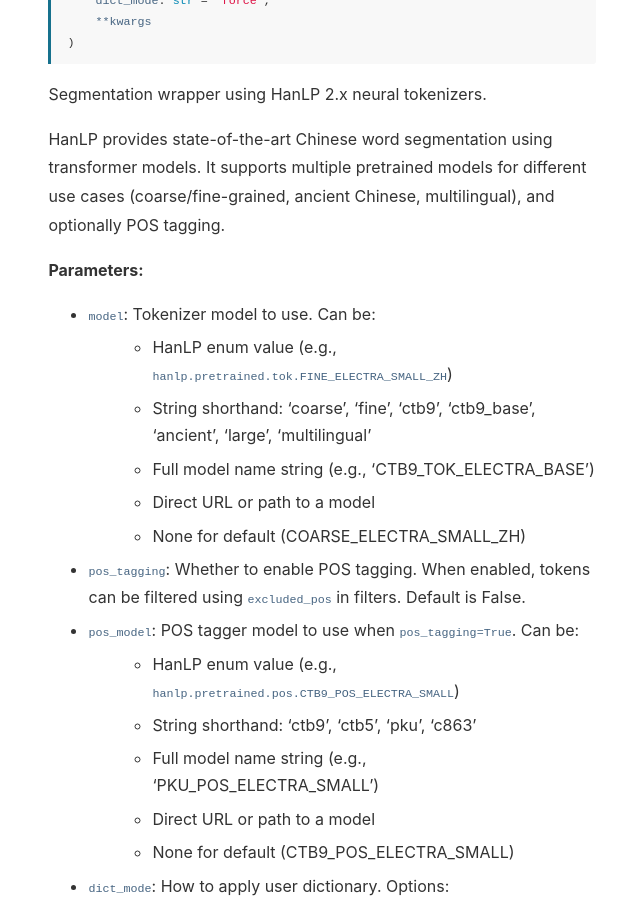
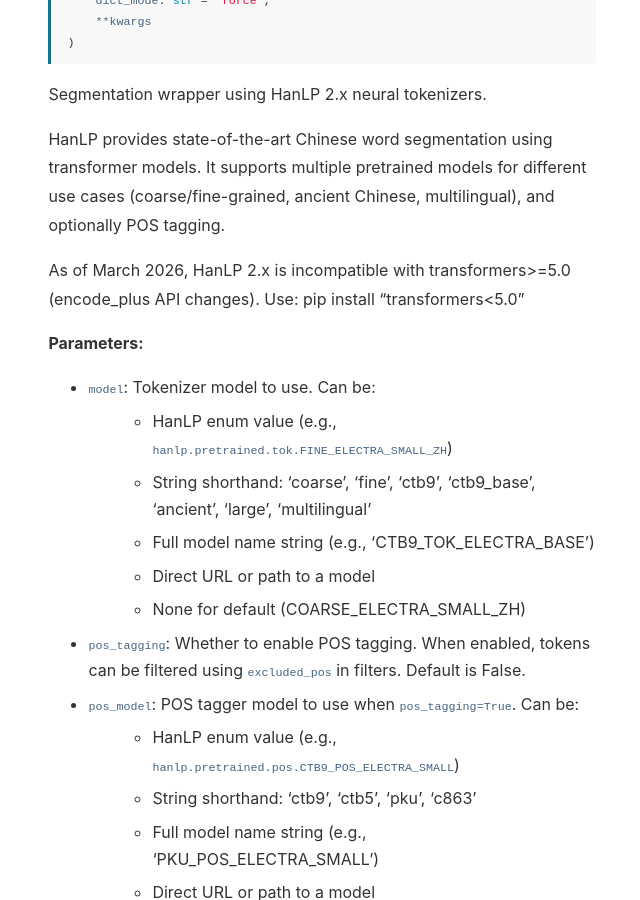
Before and after one commit to mcjkurz/qhchina-web, a Jekyll site: the page built from docs/preprocessing/index.md, in a window 1280 px wide and 900 px high, scrolled down 10421 px. Shown: the whole window, without its empty margins (454-1094 px from the left). Built offline with Jekyll 4.4.1, drawn with Linux system fonts in a browser that asks for light colours; some of the changed lines change nothing that is shown.

Commit message:
Update API docs

```diff
--- a/_config.yml
+++ b/_config.yml
@@ -60,4 +60,4 @@
 github: [metadata]
 
 # Cache busting version (auto-updated by make_docs.py)
-cache_version: 20260309124045
+cache_version: 20260309140320
--- a/docs/preprocessing/index.md
+++ b/docs/preprocessing/index.md
@@ -386,6 +386,9 @@
 It supports multiple pretrained models for different use cases (coarse/fine-grained,
 ancient Chinese, multilingual), and optionally POS tagging.
 
+As of March 2026, HanLP 2.x is incompatible with transformers>=5.0 (encode_plus
+API changes). Use: pip install "transformers<5.0"
+
 **Parameters:**
 - `model`: Tokenizer model to use. Can be:
   - HanLP enum value (e.g., ``hanlp.pretrained.tok.FINE_ELECTRA_SMALL_ZH``)
@@ -471,7 +474,7 @@
 
 <br>
 
-<h3 id="create_segmenter">qhchina.preprocessing.segmentation.create_segmenter() <a href="#create_segmenter" class="header-link" title="Permalink">#</a> <a href="https://github.com/mcjkurz/qhchina/blob/main/qhchina/preprocessing/segmentation.py#L1624" class="source-link" title="View source on GitHub">[source]</a></h3>
+<h3 id="create_segmenter">qhchina.preprocessing.segmentation.create_segmenter() <a href="#create_segmenter" class="header-link" title="Permalink">#</a> <a href="https://github.com/mcjkurz/qhchina/blob/main/qhchina/preprocessing/segmentation.py#L1627" class="source-link" title="View source on GitHub">[source]</a></h3>
 
 <pre class="signature"><code><span class="sig-name">create_segmenter</span>(
     <span class="sig-param">backend</span><span class="sig-punct">:</span> <span class="sig-type">str</span> <span class="sig-punct">=</span> <span class="sig-default">'spacy'</span>,
@@ -514,7 +517,7 @@
 
 <br>
 
-<h3 id="print_pos_tags">qhchina.preprocessing.segmentation.print_pos_tags() <a href="#print_pos_tags" class="header-link" title="Permalink">#</a> <a href="https://github.com/mcjkurz/qhchina/blob/main/qhchina/preprocessing/segmentation.py#L1810" class="source-link" title="View source on GitHub">[source]</a></h3>
+<h3 id="print_pos_tags">qhchina.preprocessing.segmentation.print_pos_tags() <a href="#print_pos_tags" class="header-link" title="Permalink">#</a> <a href="https://github.com/mcjkurz/qhchina/blob/main/qhchina/preprocessing/segmentation.py#L1813" class="source-link" title="View source on GitHub">[source]</a></h3>
 
 <pre class="signature"><code><span class="sig-name">print_pos_tags</span>(<span class="sig-param">backend</span><span class="sig-punct">:</span> <span class="sig-type">str | None</span> <span class="sig-punct">=</span> <span class="sig-default">None</span>)</code></pre>
 
```
